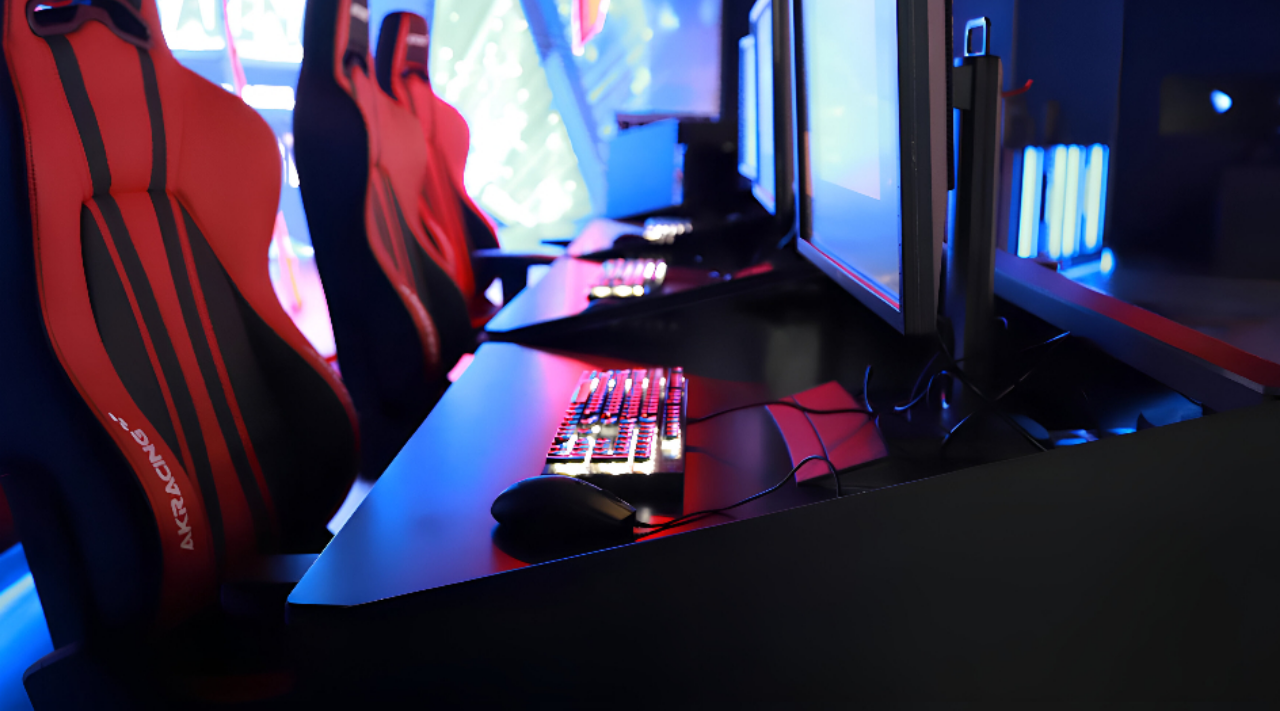
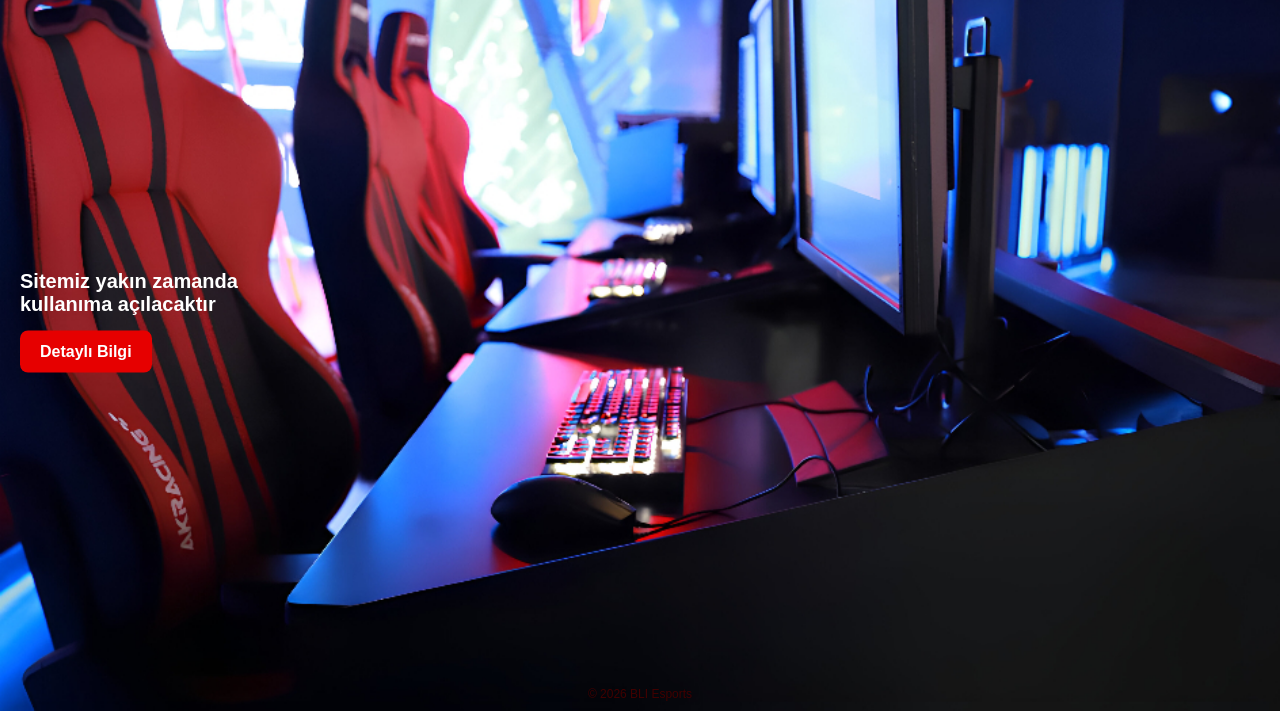
Before and after one commit to bliesports/bliesports.github.io, a plain HTML site: page index.html in a window 1280 px wide. Shown: the part 89-800 px from the top of the page. Drawn offline with Linux system fonts and the light colour scheme.

Commit message:
Update style.css

```diff
--- a/style.css
+++ b/style.css
@@ -5,13 +5,6 @@ body {
   color:#fff;
   background: url('background.jpg.jpg') no-repeat center center fixed;
   background-size: cover;
-}
-
-/* Arka plan animasyonu */
-@keyframes gradientBG {
-  0% { background-position: 0% 50%; }
-  50% { background-position: 100% 50%; }
-  100% { background-position: 0% 50%; }
 }
 
 /* Navbar */
@@ -84,12 +77,10 @@ body {
   cursor:pointer;
 }
 .menu-panel button:hover { background:#300000; }
-
-/* Menü animasyon */
+.menu-panel.slide-in { animation:slideIn 0.3s forwards; }
+.menu-panel.slide-out { animation:slideOut 0.3s forwards; }
 @keyframes slideIn { from{transform:translateX(100%);} to{transform:translateX(0);} }
 @keyframes slideOut { from{transform:translateX(0);} to{transform:translateX(100%);} }
-.menu-panel.slide-in { animation:slideIn 0.3s forwards; }
-.menu-panel.slide-out { animation:slideOut 0.3s forwards; }
 
 /* Modal */
 #modal {
@@ -135,6 +126,52 @@ body {
 }
 @keyframes fadeContent { from{opacity:0; transform:scale(0.95);} to{opacity:1; transform:scale(1);} }
 
+/* Sol yazı ve buton */
+.main-content-left {
+  position: absolute;
+  top: 50%;
+  left: 20px;
+  transform: translateY(-50%);
+  max-width: 300px;
+}
+.main-content-left p {
+  font-size: 20px;
+  color: #fff;
+  font-weight: bold;
+  margin-bottom: 15px;
+}
+.info-button {
+  display: inline-block;
+  padding: 12px 20px;
+  background: #e60000;
+  color: #fff;
+  font-weight: bold;
+  border-radius: 8px;
+  text-decoration: none;
+  transition: 0.3s;
+}
+.info-button:hover { background: #a00000; }
+
+/* Footer */
+.footer {
+  position:fixed;
+  bottom:10px;
+  width:100%;
+  text-align:center;
+  font-size:12px;
+  color:#400000;
+  z-index:10;
+}
+
+/* Footer alt yazı */
+.coming-soon-text {
+  text-align:center;
+  color:#e60000;
+  font-size:20px;
+  font-weight:bold;
+  font-style:italic;
+  padding:10px 0;
+}
 
 /* Responsive */
 @media screen and (max-width:600px){
@@ -144,4 +181,5 @@ body {
   .hamburger span { height:8px; }
   .main-content h1 { font-size:48px; }
   .menu-panel { width:70%; }
+  .main-content-left { position:relative; top:auto; left:auto; transform:none; margin:20px; }
 }
```
